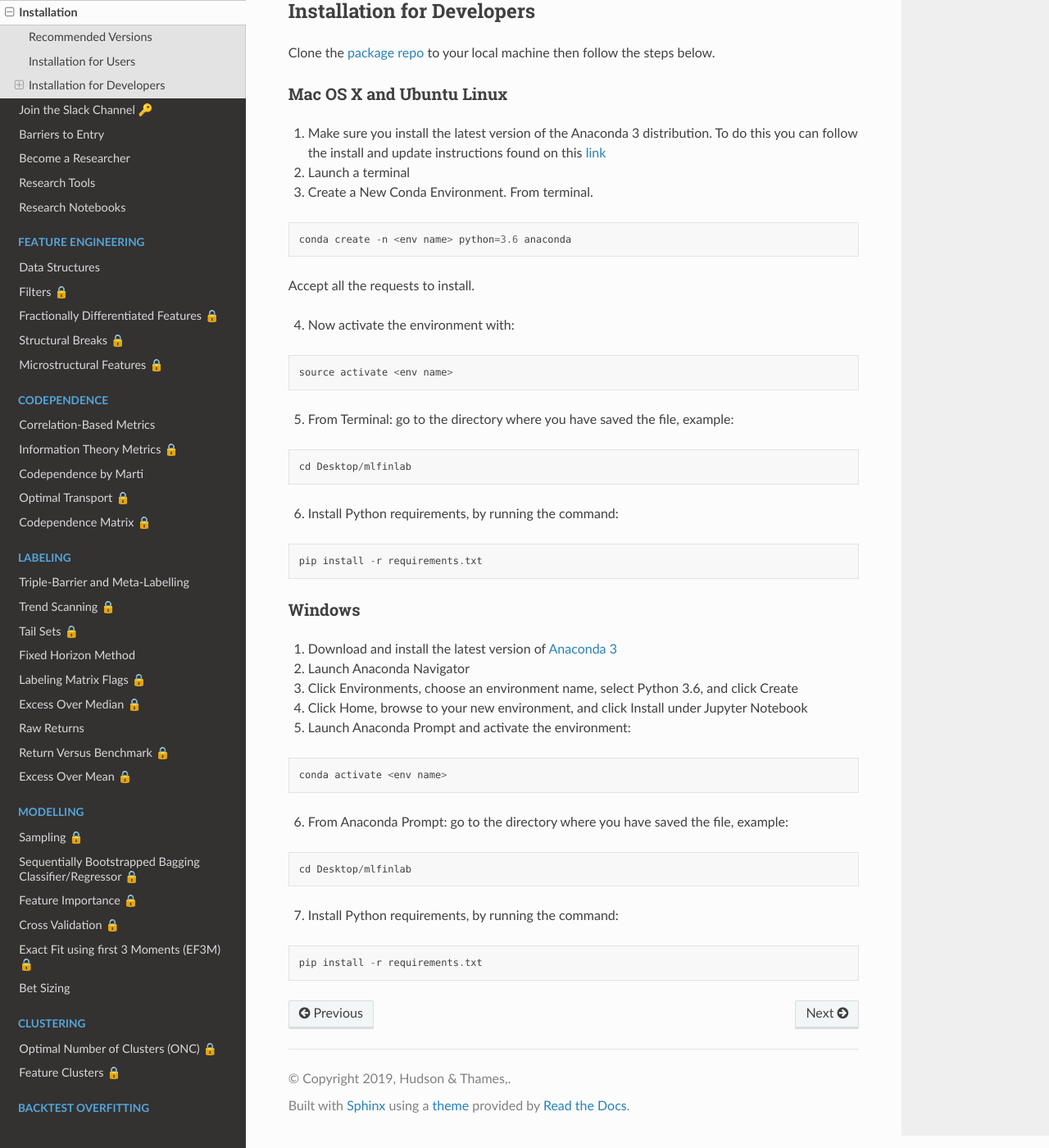
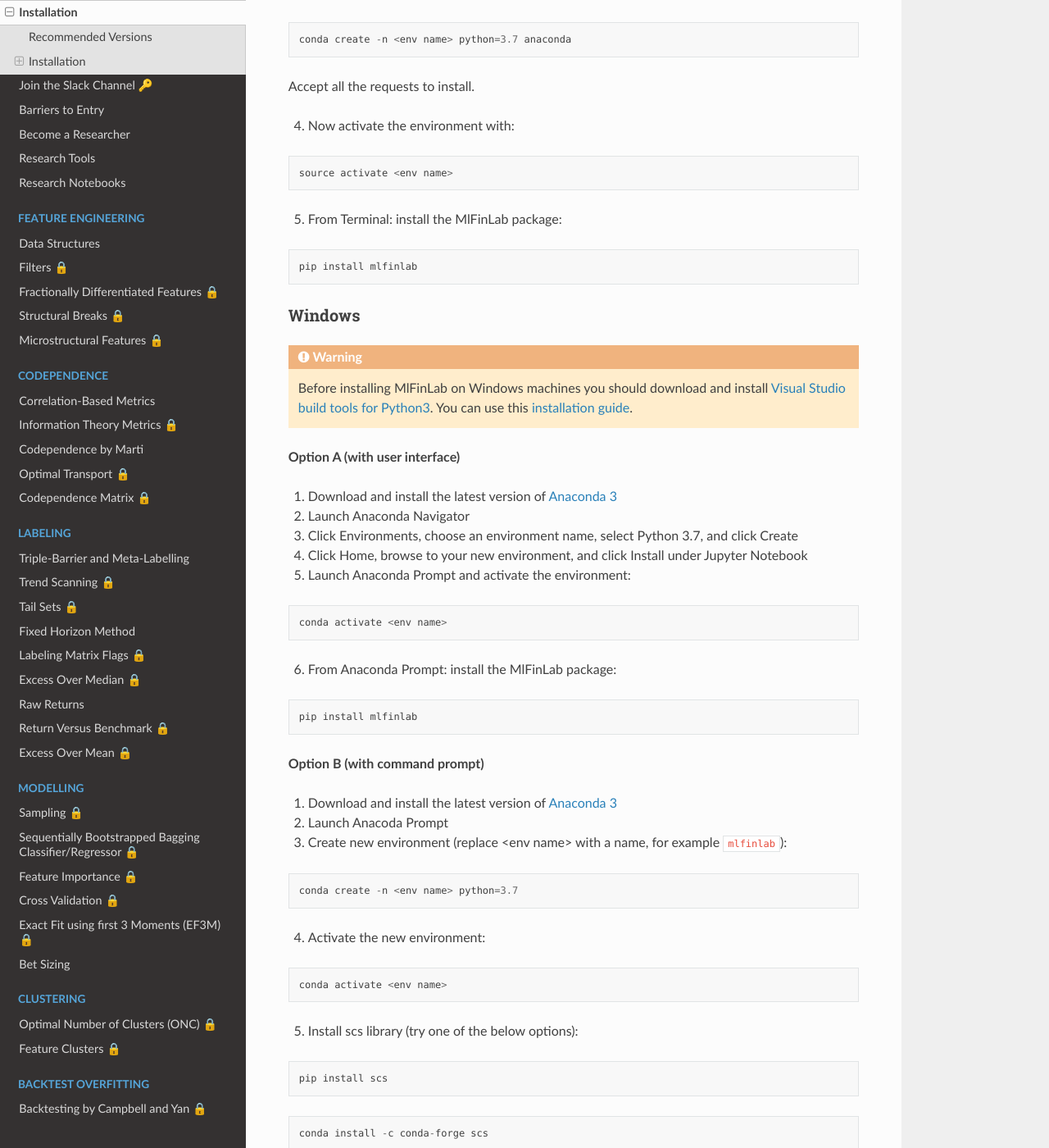
Before and after one commit to hudson-and-thames/mlfinlab, a Sphinx documentation site: the page built from docs/source/getting_started/installation.rst, in a window 1280 px wide and 1400 px high, scrolled down 487 px. Shown: the whole window at 82% size. Built offline with Sphinx 7.4.7 and the Read the Docs theme 2.0.0, drawn with Linux system fonts in a browser that asks for light colours; pages that are not in the unit, such as notebooks, are missing from menus; some of the changed text lies outside the part shown.

Commit message:
Update installation guide

```diff
--- a/docs/source/getting_started/installation.rst
+++ b/docs/source/getting_started/installation.rst
@@ -7,35 +7,21 @@ Recommended Versions
 ####################
 
 * Anaconda 3
-* Python 3.6
+* Python 3.6 or 3.7
 
-Installation for Users
-######################
-
-The package can be installed from the PyPi index via the console:
-Launch the terminal and run.
-
-.. code-block::
-
-   pip install mlfinlab
-
------------------------------
-
-Installation for Developers
-###########################
-
-Clone the `package repo`_ to your local machine then follow the steps below.
+Installation
+############
 
 Mac OS X and Ubuntu Linux
 *************************
 
-1. Make sure you install the latest version of the Anaconda 3 distribution. To do this you can follow the install and update instructions found on this `link`_
+1. Make sure you install the latest version of the Anaconda 3 distribution. To do this you can follow the install and update instructions found on this `link <https://www.anaconda.com/download/#mac>`_
 2. Launch a terminal
 3. Create a New Conda Environment. From terminal.
 
 .. code-block::
 
-   conda create -n <env name> python=3.6 anaconda
+   conda create -n <env name> python=3.7 anaconda
 
 Accept all the requests to install.
 
@@ -45,24 +31,26 @@ Accept all the requests to install.
 
    source activate <env name>
 
-5. From Terminal: go to the directory where you have saved the file, example:
+5. From Terminal: install the MlFinLab package:
 
 .. code-block::
 
-   cd Desktop/mlfinlab
-
-6. Install Python requirements, by running the command:
-
-.. code-block::
-
-   pip install -r requirements.txt
+   pip install mlfinlab
 
 Windows
 *******
 
-1. Download and install the latest version of `Anaconda 3`_
+.. warning::
+
+    Before installing MlFinLab on Windows machines you should download and install
+    `Visual Studio build tools for Python3 <https://visualstudio.microsoft.com/thank-you-downloading-visual-studio/?sku=BuildTools&rel=16>`_.
+    You can use this `installation guide <https://drive.google.com/file/d/0B4GsMXCRaSSIOWpYQkstajlYZ0tPVkNQSElmTWh1dXFaYkJr/view?usp=sharing>`_.
+
+**Option A (with user interface)**
+
+1. Download and install the latest version of `Anaconda 3 <https://www.anaconda.com/distribution/#download-section>`__
 2. Launch Anaconda Navigator
-3. Click Environments, choose an environment name, select Python 3.6, and click Create
+3. Click Environments, choose an environment name, select Python 3.7, and click Create
 4. Click Home, browse to your new environment, and click Install under Jupyter Notebook
 5. Launch Anaconda Prompt and activate the environment:
 
@@ -70,18 +58,48 @@ Windows
 
    conda activate <env name>
 
-6. From Anaconda Prompt: go to the directory where you have saved the file, example:
+6. From Anaconda Prompt: install the MlFinLab package:
 
 .. code-block::
 
-   cd Desktop/mlfinlab
+   pip install mlfinlab
 
-7. Install Python requirements, by running the command:
+**Option B (with command prompt)**
+
+1. Download and install the latest version of `Anaconda 3 <https://www.anaconda.com/distribution/#download-section>`__
+2. Launch Anacoda Prompt
+3. Create new environment (replace <env name> with a name, for example ``mlfinlab``):
 
 .. code-block::
 
-   pip install -r requirements.txt
+   conda create -n <env name> python=3.7
 
-.. _package repo: (https://github.com/hudson-and-thames/mlfinlab)
-.. _link: (https://www.anaconda.com/download/#mac)
-.. _Anaconda 3: (https://www.anaconda.com/distribution/#download-section)
+4. Activate the new environment:
+
+.. code-block::
+
+   conda activate <env name>
+
+5. Install scs library (try one of the below options):
+
+.. code-block::
+
+   pip install scs
+
+.. code-block::
+
+   conda install -c conda-forge scs
+
+.. code-block::
+
+   conda install -c anaconda ecos
+
+6. Install MlFinLab:
+
+.. code-block::
+
+   pip install mlfinlab
+
+.. Note::
+
+    If you have problems with installation related to Numba and llvmlight, `this solution <https://github.com/hudson-and-thames/mlfinlab/issues/448>`_ might help.
```
